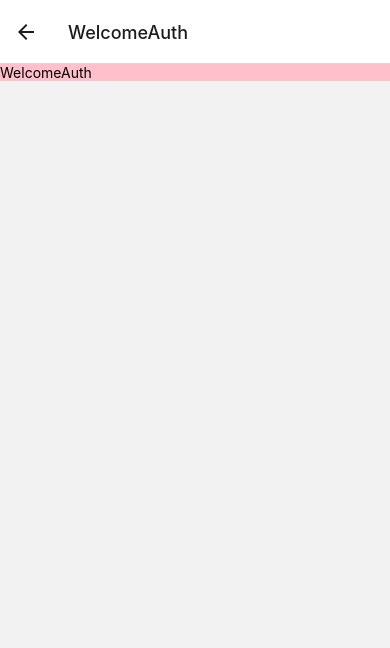
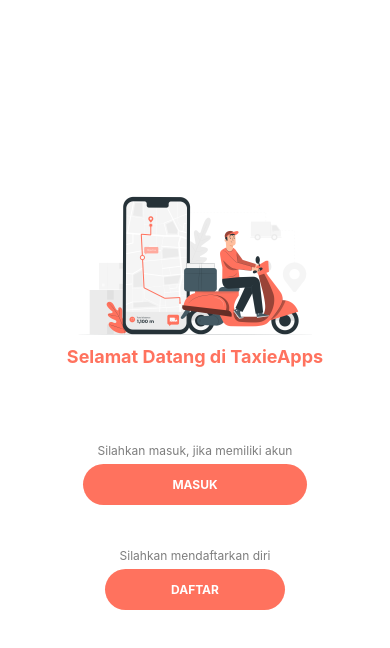
Before and after one commit to dellaao/OjolApps, a React Native app: screen /WelcomeAuth in a window 390 px wide. Shown: the top 648 px of the page. Built offline with nearby package versions, Linux system fonts and the light colour scheme.

Commit message:
add welcomeauth

```diff
--- /dev/null
+++ b/src/assets/index.js
@@ -0,0 +1,4 @@
+/* eslint-disable prettier/prettier */
+import welcomeAuth from './illustration/delivery.png';
+
+export {welcomeAuth};
--- /dev/null
+++ b/src/components/atoms/Button/index.js
@@ -0,0 +1,33 @@
+/* eslint-disable prettier/prettier */
+import {StyleSheet, Text, View, TouchableOpacity} from 'react-native';
+import React from 'react';
+import { colors } from '../../../utils';
+
+const Button = ({title}) => {
+  return (
+    <View>
+      <TouchableOpacity style={styles.buttonStyling}>
+        <Text style={styles.text.Button}>{title}</Text>
+      </TouchableOpacity>
+    </View>
+  );
+};
+
+export default Button;
+
+const styles = StyleSheet.create({
+  text: {
+    Button: {
+      fontSize: 12,
+      color: 'white',
+      fontWeight: 'bold',
+      textTransform: 'uppercase',
+      textAlign: 'center',
+      paddingVertical: 13,
+    },
+  },
+  buttonStyling: {
+    backgroundColor: colors.default,
+    borderRadius: 25,
+  },
+});
--- /dev/null
+++ b/src/components/atoms/index.js
@@ -0,0 +1,4 @@
+/* eslint-disable prettier/prettier */
+import Button from './Button';
+
+export {Button};
--- /dev/null
+++ b/src/components/index.js
@@ -0,0 +1,2 @@
+/* eslint-disable prettier/prettier */
+export * from './atoms';
--- /dev/null
+++ b/src/pages/WelcomeAuth/ActionButton.js
@@ -0,0 +1,35 @@
+/* eslint-disable prettier/prettier */
+import {
+  StyleSheet,
+  Text,
+  View,
+} from 'react-native';
+import React from 'react';
+import { Button } from '../../components';
+
+const ActionButton = ({desc, title}) => {
+  return (
+    <View style={styles.containerActionButton}>
+      <Text style={styles.text.Desc}>{desc}</Text>
+      <Button title={title}/>
+    </View>
+  );
+};
+
+const styles = StyleSheet.create({
+  containerActionButton: {
+    marginBottom: 43,
+    maxWidth: 225,
+  },
+  text: {
+    Desc: {
+      fontSize: 12,
+      color: '#7e7e7e',
+      textAlign: 'center',
+      marginBottom: 6,
+      paddingHorizontal: 15,
+    },
+  },
+});
+
+export default ActionButton;
--- a/src/pages/WelcomeAuth/index.js
+++ b/src/pages/WelcomeAuth/index.js
@@ -1,21 +1,43 @@
 /* eslint-disable prettier/prettier */
-import {StyleSheet, Text, View, ScrollView} from 'react-native';
+import {StyleSheet, Text, View, Image} from 'react-native';
 import React from 'react';
+import ActionButton from './ActionButton';
+import { colors } from '../../utils';
+import { welcomeAuth } from '../../assets';
 
 const WelcomeAuth = () => {
   return (
-    <ScrollView>
-        <View style={styles.container}>
-            <Text>WelcomeAuth</Text>
-        </View>
-    </ScrollView>
+    <View style={styles.wrapper.page}>
+        <Image style={styles.wrapper.illustration} source={welcomeAuth}/>
+        <Text style={styles.text.welcome}>Selamat Datang di TaxieApps</Text>
+        <ActionButton desc="Silahkan masuk, jika memiliki akun" title="masuk"/>
+        <ActionButton desc="Silahkan mendaftarkan diri" title="daftar"/>
+    </View>
   );
 };
 
 export default WelcomeAuth;
 
 const styles = StyleSheet.create({
-    container:{
-        backgroundColor: 'pink',
+    wrapper:{
+        page:{
+            flex: 1,
+            alignItems: 'center',
+            justifyContent: 'center',
+            backgroundColor: 'white',
+        },
+        illustration:{
+            width: 250,
+            height: 145,
+            marginBottom: 10,
+        },
+    },
+    text:{
+        welcome:{
+            color: colors.default,
+            fontSize: 18,
+            fontWeight: 'bold',
+            marginBottom: 76,
+        }
     },
 });
--- a/src/router/index.js
+++ b/src/router/index.js
@@ -8,10 +8,14 @@
 const Router = () => {
     return (
         <Stack.Navigator>
-            <Stack.Screen name="Splash" component={Splash} />
+            <Stack.Screen name="Splash" component={Splash} options={{
+                headerShown: false,
+            }} />
             <Stack.Screen name="Login" component={Login} />
             <Stack.Screen name="Register" component={Register} />
-            <Stack.Screen name="WelcomeAuth" component={WelcomeAuth} />
+            <Stack.Screen name="WelcomeAuth" component={WelcomeAuth} options={{
+                headerShown: false,
+            }} />
         </Stack.Navigator>
     );
 };
--- /dev/null
+++ b/src/utils/colors/index.js
@@ -0,0 +1,9 @@
+/* eslint-disable prettier/prettier */
+export const colors = {
+  default: '#FF725E',
+  disable: '#A5B1C2',
+  dark: '#474747',
+  text: {
+    default: '#7E7E7E',
+  }
+};
--- /dev/null
+++ b/src/utils/index.js
@@ -0,0 +1,2 @@
+/* eslint-disable prettier/prettier */
+export * from './colors';
```
Also changed, not shown: src/assets/illustration/delivery.png (added).
